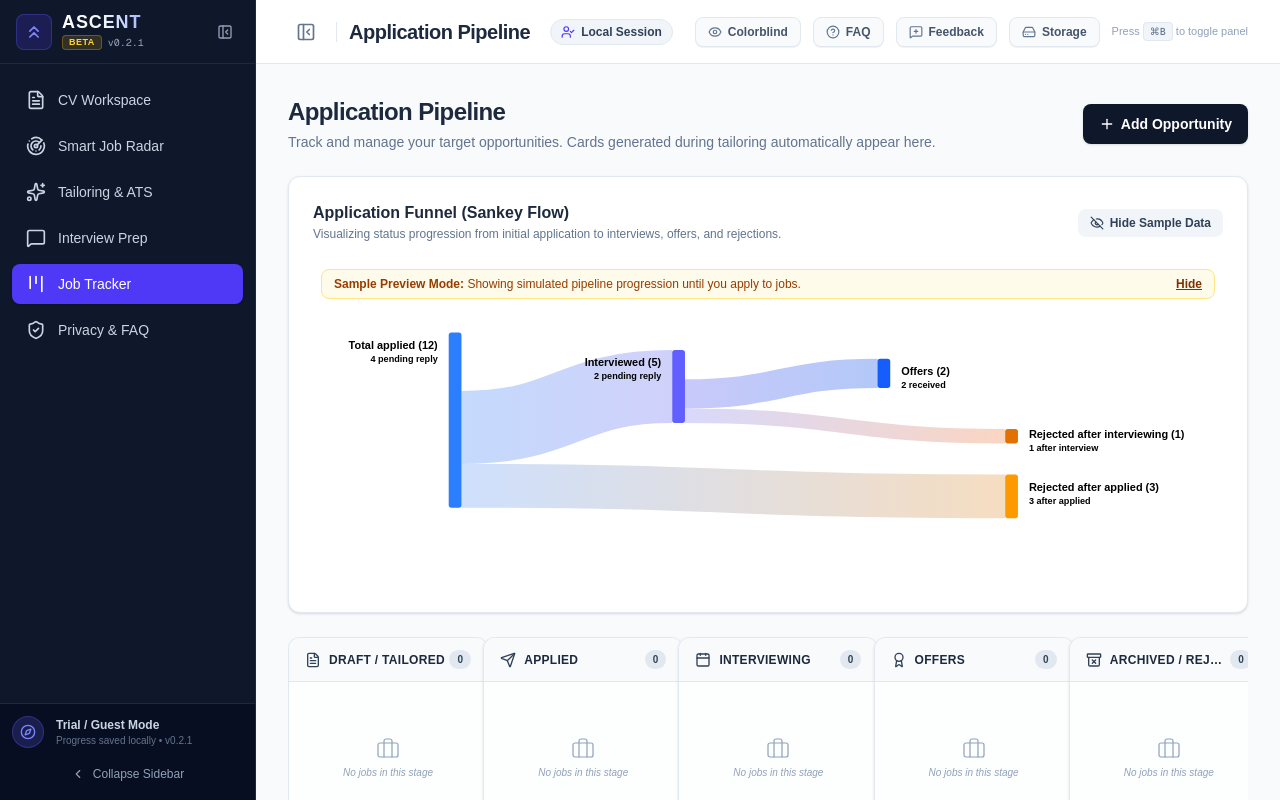
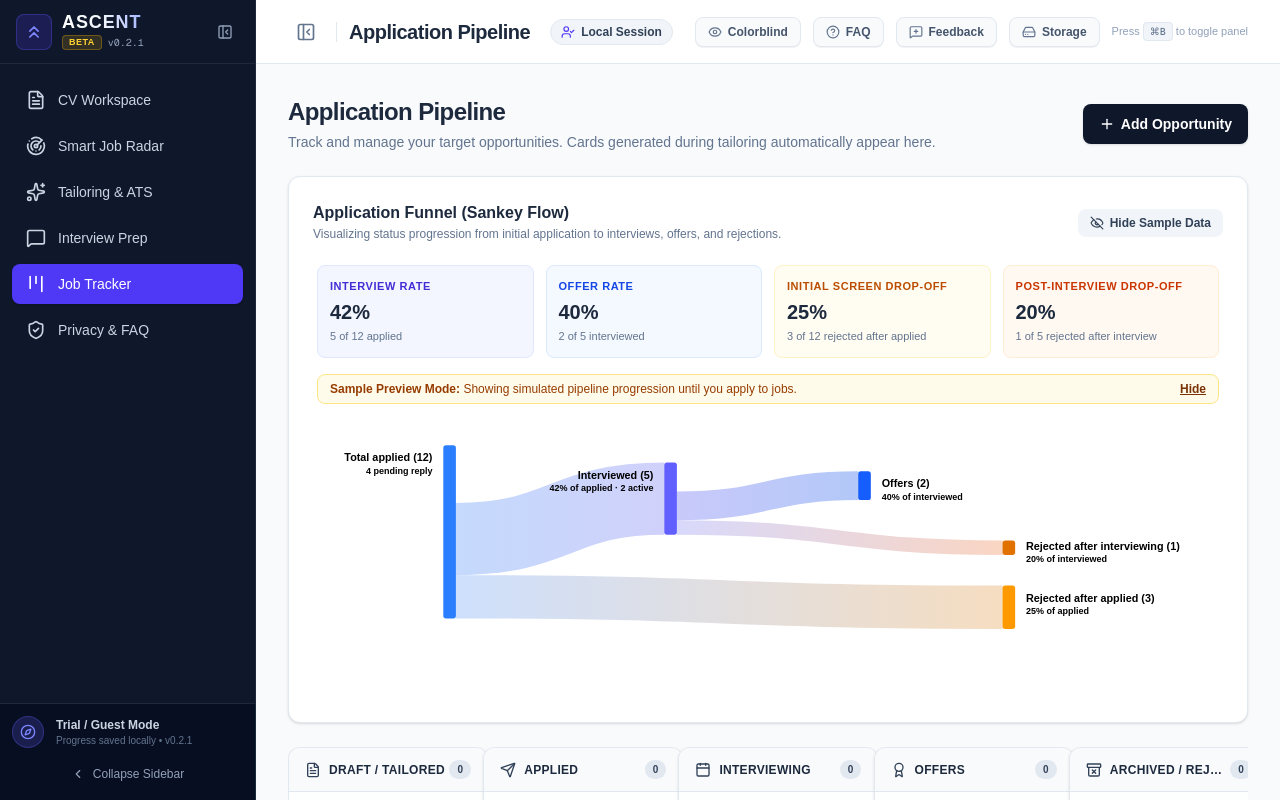
Before and after one commit to NGYB/Ascent, a Next.js app: page /tracker in a window 1280 px wide. Both pictures are taken after a click on the button "Preview Sample Flow". Built offline with nearby package versions, Linux system fonts and the light colour scheme.

Commit message:
feat(tracker): include conversion and progression percentages in Sankey chart

```diff
--- a/components/SankeyChart.tsx
+++ b/components/SankeyChart.tsx
@@ -62,9 +62,15 @@ export default function SankeyChart({ apps }: SankeyChartProps) {
   const rejOffer = isSample ? 0 : cRejectedOffer;
   const rejInterviewTotal = isSample ? 1 : totalRejectedInterview;
 
+  // Percentage Calculations for Funnel Progression
+  const pctInterviewed = effectiveTotal > 0 ? Math.round((interviewTotal / effectiveTotal) * 100) : 0;
+  const pctOffers = interviewTotal > 0 ? Math.round((offerTotal / interviewTotal) * 100) : 0;
+  const pctRejectedInterview = interviewTotal > 0 ? Math.round((rejInterviewTotal / interviewTotal) * 100) : 0;
+  const pctRejectedApplied = effectiveTotal > 0 ? Math.round((rejApplied / effectiveTotal) * 100) : 0;
+
   // Flow Math setup
   const height = 300;
-  const width = 980;
+  const width = 1000;
   const topPadding = 28;
   const bottomPadding = 32;
   const nodeWidth = 14;
@@ -82,8 +88,8 @@ export default function SankeyChart({ apps }: SankeyChartProps) {
   // Node positions
   const xApplied = 140;
   const xInterviewing = 385;
-  const xOffers = 610;
-  const xRejected = 750;
+  const xOffers = 600;
+  const xRejected = 760;
 
   const yApplied = topPadding;
   const yInterviewing = topPadding + (appliedActive * scale * 0.3);
@@ -145,14 +151,50 @@ export default function SankeyChart({ apps }: SankeyChartProps) {
           </p>
         </div>
       ) : (
-        <div className="relative overflow-x-auto select-none pt-2 pb-2 px-2">
+        <div className="relative select-none pt-1 pb-2 px-1 space-y-4">
+          {/* Conversion Rates KPI Summary */}
+          <div className="grid grid-cols-2 sm:grid-cols-4 gap-3">
+            <div className="bg-indigo-50/70 border border-indigo-100 rounded-lg p-3">
+              <div className="text-[11px] font-bold uppercase tracking-wider text-indigo-700">Interview Rate</div>
+              <div className="text-xl font-bold text-slate-800 mt-1">{pctInterviewed}%</div>
+              <div className="text-[11px] text-slate-500 mt-0.5">
+                {interviewTotal} of {effectiveTotal} applied
+              </div>
+            </div>
+
+            <div className="bg-blue-50/70 border border-blue-100 rounded-lg p-3">
+              <div className="text-[11px] font-bold uppercase tracking-wider text-blue-700">Offer Rate</div>
+              <div className="text-xl font-bold text-slate-800 mt-1">{interviewTotal > 0 ? `${pctOffers}%` : '—'}</div>
+              <div className="text-[11px] text-slate-500 mt-0.5">
+                {interviewTotal > 0 ? `${offerTotal} of ${interviewTotal} interviewed` : 'Awaiting interviews'}
+              </div>
+            </div>
+
+            <div className="bg-amber-50/70 border border-amber-100 rounded-lg p-3">
+              <div className="text-[11px] font-bold uppercase tracking-wider text-amber-700">Initial Screen Drop-off</div>
+              <div className="text-xl font-bold text-slate-800 mt-1">{pctRejectedApplied}%</div>
+              <div className="text-[11px] text-slate-500 mt-0.5">
+                {rejApplied} of {effectiveTotal} rejected after applied
+              </div>
+            </div>
+
+            <div className="bg-orange-50/70 border border-orange-100 rounded-lg p-3">
+              <div className="text-[11px] font-bold uppercase tracking-wider text-orange-700">Post-Interview Drop-off</div>
+              <div className="text-xl font-bold text-slate-800 mt-1">{interviewTotal > 0 ? `${pctRejectedInterview}%` : '—'}</div>
+              <div className="text-[11px] text-slate-500 mt-0.5">
+                {interviewTotal > 0 ? `${rejInterviewTotal} of ${interviewTotal} rejected after interview` : 'Awaiting interviews'}
+              </div>
+            </div>
+          </div>
+
           {isSample && (
-            <div className="mb-2 px-3 py-1.5 rounded-lg bg-amber-50 border border-amber-200 text-amber-800 text-xs flex items-center justify-between">
+            <div className="px-3 py-1.5 rounded-lg bg-amber-50 border border-amber-200 text-amber-800 text-xs flex items-center justify-between">
               <span><strong>Sample Preview Mode:</strong> Showing simulated pipeline progression until you apply to jobs.</span>
               <button onClick={() => setShowSample(false)} className="underline font-bold text-amber-900 ml-2">Hide</button>
             </div>
           )}
 
+          <div className="overflow-x-auto">
             <svg
               viewBox={`0 0 ${width} ${height}`}
               className="w-full min-w-[760px] h-fit"
@@ -197,7 +239,7 @@ export default function SankeyChart({ apps }: SankeyChartProps) {
                   strokeWidth={Math.max(2, interviewTotal * scale)}
                   className="hover:stroke-indigo-500/50 transition-colors cursor-pointer"
                 >
-                <title>{`Advanced to Interviews: ${interviewTotal}`}</title>
+                  <title>{`Advanced to Interviews: ${interviewTotal} (${pctInterviewed}% of applied)`}</title>
                 </path>
               )}
 
@@ -215,7 +257,7 @@ export default function SankeyChart({ apps }: SankeyChartProps) {
                   strokeWidth={Math.max(2, offerTotal * scale)}
                   className="hover:stroke-blue-500/60 transition-colors cursor-pointer"
                 >
-                <title>{`Received Offers: ${offerTotal}`}</title>
+                  <title>{`Received Offers: ${offerTotal} (${pctOffers}% of interviewed)`}</title>
                 </path>
               )}
 
@@ -233,7 +275,7 @@ export default function SankeyChart({ apps }: SankeyChartProps) {
                   strokeWidth={Math.max(2, rejInterviewOnly * scale)}
                   className="hover:stroke-orange-500/50 transition-colors cursor-pointer"
                 >
-                <title>{`Rejected after Interview: ${rejInterviewOnly}`}</title>
+                  <title>{`Rejected after Interview: ${rejInterviewOnly} (${pctRejectedInterview}% of interviewed)`}</title>
                 </path>
               )}
 
@@ -269,7 +311,7 @@ export default function SankeyChart({ apps }: SankeyChartProps) {
                   strokeWidth={Math.max(2, rejApplied * scale)}
                   className="hover:stroke-amber-500/40 transition-colors cursor-pointer"
                 >
-                <title>{`Rejected after Applied: ${rejApplied}`}</title>
+                  <title>{`Rejected after Applied: ${rejApplied} (${pctRejectedApplied}% of applied)`}</title>
                 </path>
               )}
 
@@ -305,8 +347,8 @@ export default function SankeyChart({ apps }: SankeyChartProps) {
                 <text x={xInterviewing - 12} y={yInterviewing + Math.min(16, hInterviewing / 2) + 2} className={`text-xs font-bold ${interviewTotal > 0 ? 'text-slate-800' : 'text-slate-400'}`} textAnchor="end">
                   Interviewed ({interviewTotal})
                 </text>
-              <text x={xInterviewing - 12} y={yInterviewing + Math.min(16, hInterviewing / 2) + 16} className={`text-[10px] font-semibold ${interviewActive > 0 ? 'text-slate-500' : 'text-slate-400'}`} textAnchor="end">
-                {interviewActive} pending reply
+                <text x={xInterviewing - 12} y={yInterviewing + Math.min(16, hInterviewing / 2) + 16} className={`text-[10px] font-semibold ${interviewTotal > 0 ? 'text-indigo-600' : 'text-slate-400'}`} textAnchor="end">
+                  {effectiveTotal > 0 ? `${pctInterviewed}% of applied` : '0%'}{interviewActive > 0 ? ` · ${interviewActive} active` : ''}
                 </text>
               </g>
 
@@ -324,7 +366,7 @@ export default function SankeyChart({ apps }: SankeyChartProps) {
                   Offers ({offerActive})
                 </text>
                 <text x={xOffers + nodeWidth + 12} y={yOffers + Math.min(16, hOffers / 2) + 16} className={`text-[10px] font-semibold ${offerTotal > 0 ? 'text-blue-700' : 'text-slate-400'}`} textAnchor="start">
-                {rejOffer > 0 ? `${rejOffer} declined` : offerTotal > 0 ? `${offerTotal} received` : '0 offers'}
+                  {interviewTotal > 0 ? `${pctOffers}% of interviewed` : '0%'}{rejOffer > 0 ? ` · ${rejOffer} declined` : ''}
                 </text>
               </g>
 
@@ -342,7 +384,7 @@ export default function SankeyChart({ apps }: SankeyChartProps) {
                   Rejected after interviewing ({rejInterviewTotal})
                 </text>
                 <text x={xRejected + nodeWidth + 12} y={yRejInterview + Math.min(16, hRejInterview / 2) + 16} className={`text-[10px] font-semibold ${rejInterviewTotal > 0 ? 'text-amber-800' : 'text-slate-400'}`} textAnchor="start">
-                {rejInterviewTotal > 0 ? `${rejInterviewTotal} after interview` : '0 after interview'}
+                  {interviewTotal > 0 ? `${pctRejectedInterview}% of interviewed` : '0% of interviewed'}
                 </text>
               </g>
 
@@ -360,10 +402,11 @@ export default function SankeyChart({ apps }: SankeyChartProps) {
                   Rejected after applied ({rejApplied})
                 </text>
                 <text x={xRejected + nodeWidth + 12} y={yRejApplied + Math.min(16, hRejApplied / 2) + 16} className={`text-[10px] font-semibold ${rejApplied > 0 ? 'text-amber-800' : 'text-slate-400'}`} textAnchor="start">
-                {rejApplied > 0 ? `${rejApplied} after applied` : '0 after applied'}
+                  {effectiveTotal > 0 ? `${pctRejectedApplied}% of applied` : '0% of applied'}
                 </text>
               </g>
             </svg>
+          </div>
         </div>
       )}
     </div>
```
Lines whose indentation alone changed are shown as unchanged.
